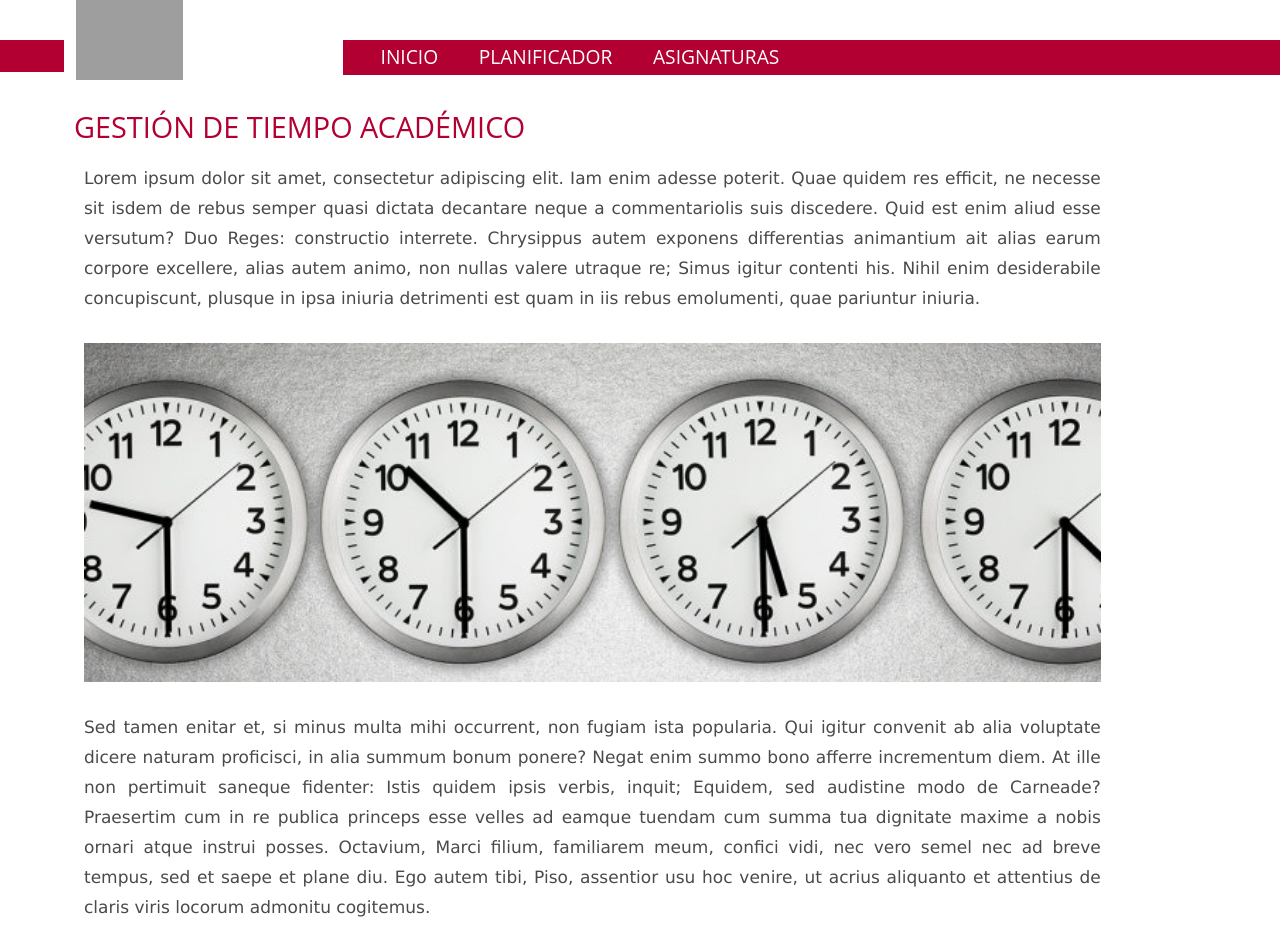
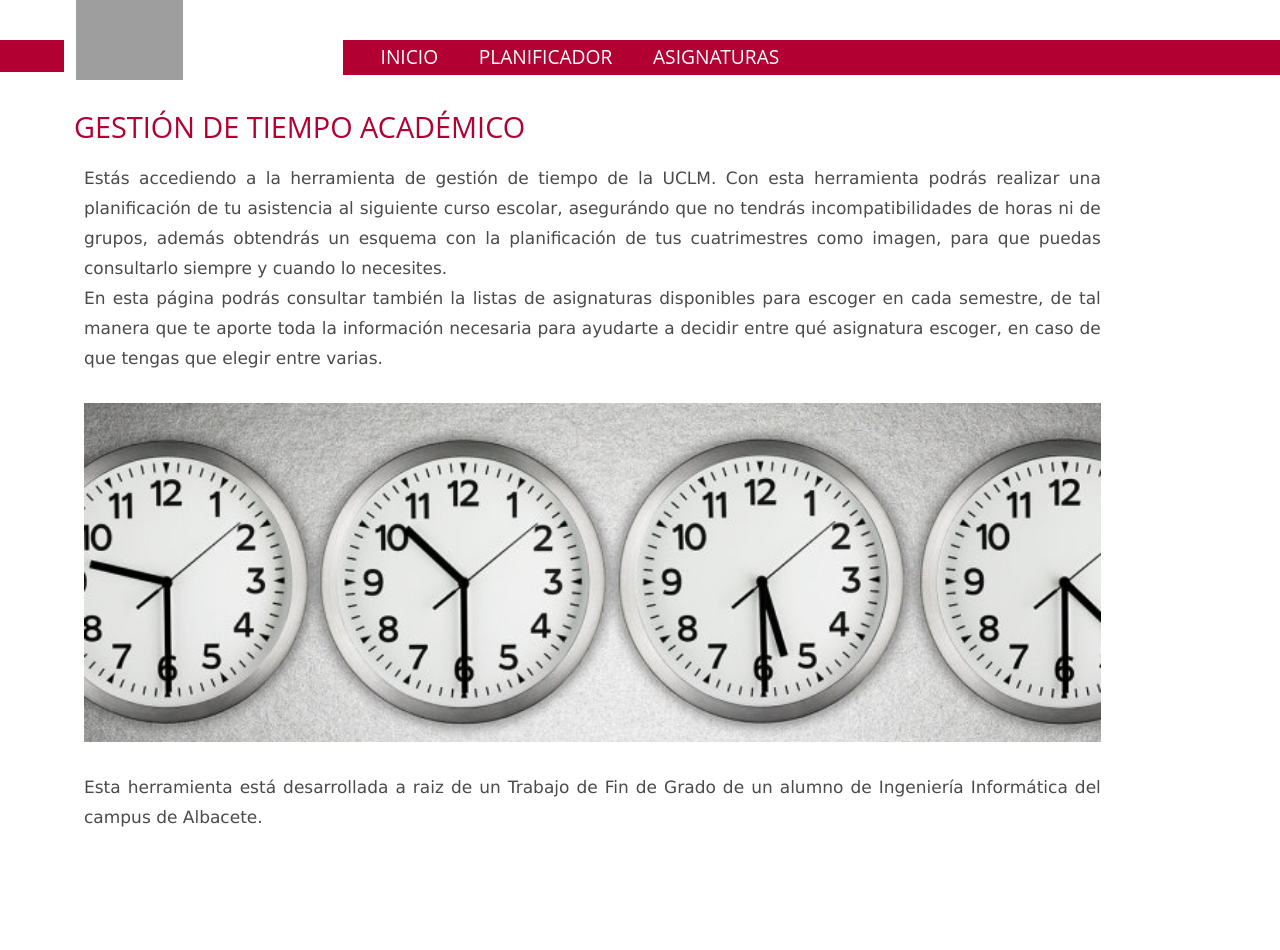
Before and after one commit to JuanCalMun/UCLM-Scheduler-Web, a React (Create React App) app: page / in a window 1280 px wide. Shown: the top 950 px of the page. After the commit the page ends 912 px from the top, so only its background shows below. Built offline with nearby package versions, Linux system fonts and the light colour scheme; grey boxes are pictures that could not be loaded.

Commit message:
Added main descriptions and download button

```diff
--- a/package.json
+++ b/package.json
@@ -3,12 +3,16 @@
   "version": "0.1.0",
   "private": true,
   "dependencies": {
+    "@fortawesome/free-brands-svg-icons": "^5.13.0",
+    "@fortawesome/free-regular-svg-icons": "^5.13.0",
+    "@fortawesome/react-fontawesome": "^0.1.9",
     "@testing-library/jest-dom": "^4.2.4",
     "@testing-library/react": "^9.5.0",
     "@testing-library/user-event": "^7.2.1",
     "axios": "^0.19.2",
     "bulma": "^0.8.2",
     "bulma-extensions": "^6.2.7",
+    "html-to-image": "^0.1.1",
     "multiselect-react-dropdown": "^1.4.8",
     "node-sass": "^4.13.1",
     "react": "^16.13.1",
--- a/src/views/Home/Home.jsx
+++ b/src/views/Home/Home.jsx
@@ -8,15 +8,18 @@ const Home = () => {
       <p className="uclm-title">Gestión de tiempo académico</p>
       <div className="text-wrapper">
         <p className="has-text-justified">
-          Lorem ipsum dolor sit amet, consectetur adipiscing elit. Iam enim
-          adesse poterit. Quae quidem res efficit, ne necesse sit isdem de rebus
-          semper quasi dictata decantare neque a commentariolis suis discedere.
-          Quid est enim aliud esse versutum? Duo Reges: constructio interrete.
-          Chrysippus autem exponens differentias animantium ait alias earum
-          corpore excellere, alias autem animo, non nullas valere utraque re;
-          Simus igitur contenti his. Nihil enim desiderabile concupiscunt,
-          plusque in ipsa iniuria detrimenti est quam in iis rebus emolumenti,
-          quae pariuntur iniuria.
+          Estás accediendo a la herramienta de gestión de tiempo de la UCLM.
+          Con esta herramienta podrás realizar una planificación de tu asistencia
+          al siguiente curso escolar, asegurándo que no tendrás incompatibilidades
+          de horas ni de grupos, además obtendrás un esquema con la planificación
+          de tus cuatrimestres como imagen, para que puedas consultarlo siempre y
+          cuando lo necesites.
+        </p>
+        <p className="has-text-justified">
+          En esta página podrás consultar también la listas de asignaturas disponibles
+          para escoger en cada semestre, de tal manera que te aporte toda la información
+          necesaria para ayudarte a decidir entre qué asignatura escoger, en caso de que
+          tengas que elegir entre varias.
         </p>
         <br />
         <figure className="image is-3by1">
@@ -24,23 +27,14 @@ const Home = () => {
         </figure>
         <br />
         <p className="has-text-justified">
-          Sed tamen enitar et, si minus multa mihi occurrent, non fugiam ista
-          popularia. Qui igitur convenit ab alia voluptate dicere naturam
-          proficisci, in alia summum bonum ponere? Negat enim summo bono afferre
-          incrementum diem. At ille non pertimuit saneque fidenter: Istis quidem
-          ipsis verbis, inquit; Equidem, sed audistine modo de Carneade?
-          Praesertim cum in re publica princeps esse velles ad eamque tuendam
-          cum summa tua dignitate maxime a nobis ornari atque instrui posses.
-          Octavium, Marci filium, familiarem meum, confici vidi, nec vero semel
-          nec ad breve tempus, sed et saepe et plane diu. Ego autem tibi, Piso,
-          assentior usu hoc venire, ut acrius aliquanto et attentius de claris
-          viris locorum admonitu cogitemus.
+          Esta herramienta está desarrollada a raiz de un Trabajo de Fin de Grado de un
+          alumno de Ingeniería Informática del campus de Albacete.
         </p>
         <br />
-        <figure className="image is-2by1">
+        {/* <figure className="image is-2by1">
           <img src={TimeImage} alt="timeImage"/>
-        </figure>
-        <br />
+        </figure> */}
+        {/* <br />
         <p className="has-text-justified">
           Illorum vero ista ipsa quam exilia de virtutis vi! Quam tantam volunt
           esse, ut beatum per se efficere possit. Qui non moveatur et offensione
@@ -54,7 +48,7 @@ const Home = () => {
           disputandi. Ea possunt paria non esse. Cur igitur, inquam, res tam
           dissimiles eodem nomine appellas? Uterque enim summo bono fruitur, id
           est voluptate.
-        </p>
+        </p> */}
       </div>
     </div>
   );
--- a/src/views/Scheduler/SchedulerDiagram.jsx
+++ b/src/views/Scheduler/SchedulerDiagram.jsx
@@ -1,6 +1,8 @@
 import React from "react";
 import { WEEKDAYS } from "../constants";
 import "./styles/SchedulerDiagram.css";
+import htmlToImage from "html-to-image";
+import logo from "../../components/global/images/download.png"
 
 const SchedulerDiagram = ({ timeslots, selectedShifts, onIncompatibility }) => {
   const subjectColor = Array.from(
@@ -13,6 +15,33 @@ const SchedulerDiagram = ({ timeslots, selectedShifts, onIncompatibility }) => {
   const getSubjectCellColor = (subject) => {
     return " cell cell-color-" + subjectColor.indexOf(subject);
   };
+
+  const downloadImage = () => {
+    const scheduler = document.getElementById("scheduler-diagram");
+    htmlToImage
+      .toPng(scheduler)
+      .then((data) => {
+        const img = new Image();
+        img.src = data;
+        download("scheduler", img);
+      })
+      .catch(function (error) {
+        console.error("oops, something went wrong!", error);
+      });
+  };
+
+  function download(filename, image) {
+    var element = document.createElement("a");
+    element.setAttribute("href", image.src);
+    element.setAttribute("download", filename);
+
+    element.style.display = "none";
+    document.body.appendChild(element);
+
+    element.click();
+
+    document.body.removeChild(element);
+  }
 
   const getSubjectCell = (weekday, timeSlot) => {
     let matchedShifts = selectedShifts.filter(
@@ -44,8 +73,18 @@ const SchedulerDiagram = ({ timeslots, selectedShifts, onIncompatibility }) => {
   };
 
   return (
+    <div>
       <div className="scheduler-diagram">
-      <table className="table is-fullwidth ">
+        <div className="buttons is-right">
+          <button
+            className="button is-info is-fullwidth is-rounded is-light download-button"
+            onClick={() => downloadImage()}
+          >
+            <span>Descargar</span>
+            <span><img className="logo" src={logo} alt="Logo" /></span>
+          </button>
+        </div>
+        <table id="scheduler-diagram" className="table is-fullwidth ">
           <thead>
             <tr>
               <th></th>
@@ -76,6 +115,7 @@ const SchedulerDiagram = ({ timeslots, selectedShifts, onIncompatibility }) => {
           </tbody>
         </table>
       </div>
+    </div>
   );
 };
 
--- a/src/views/Scheduler/SchedulerFilter.jsx
+++ b/src/views/Scheduler/SchedulerFilter.jsx
@@ -31,7 +31,8 @@ class SchedulerFilter extends Component {
   }
 
   componentDidMount() {
-    Axios.get("http://localhost:8080/api/v1/subjecttypes").then((response) => {
+    Axios.get("http://localhost:8080/api/v1/subjecttypes")
+    .then((response) => {
       const types = response.data
         .filter((type) => type.description !== "Trabajo Fin de Grado")
         .map((type) => ({
--- a/src/views/Scheduler/styles/SchedulerDiagram.css
+++ b/src/views/Scheduler/styles/SchedulerDiagram.css
@@ -53,3 +53,11 @@
 .cell-color-9 {
   background-color: rgba(255, 230, 0, 0.13);
 }
+.buttons{
+  margin-top: 2px;
+}
+.logo{
+  height: 15px;
+  margin-left: 20px;
+  margin-top: 2px;
+}
```
Also changed, not shown: src/components/global/images/download.png (added), 1 other file (tests, documents, lock files or other folders). Lines whose indentation alone changed are shown as unchanged.
